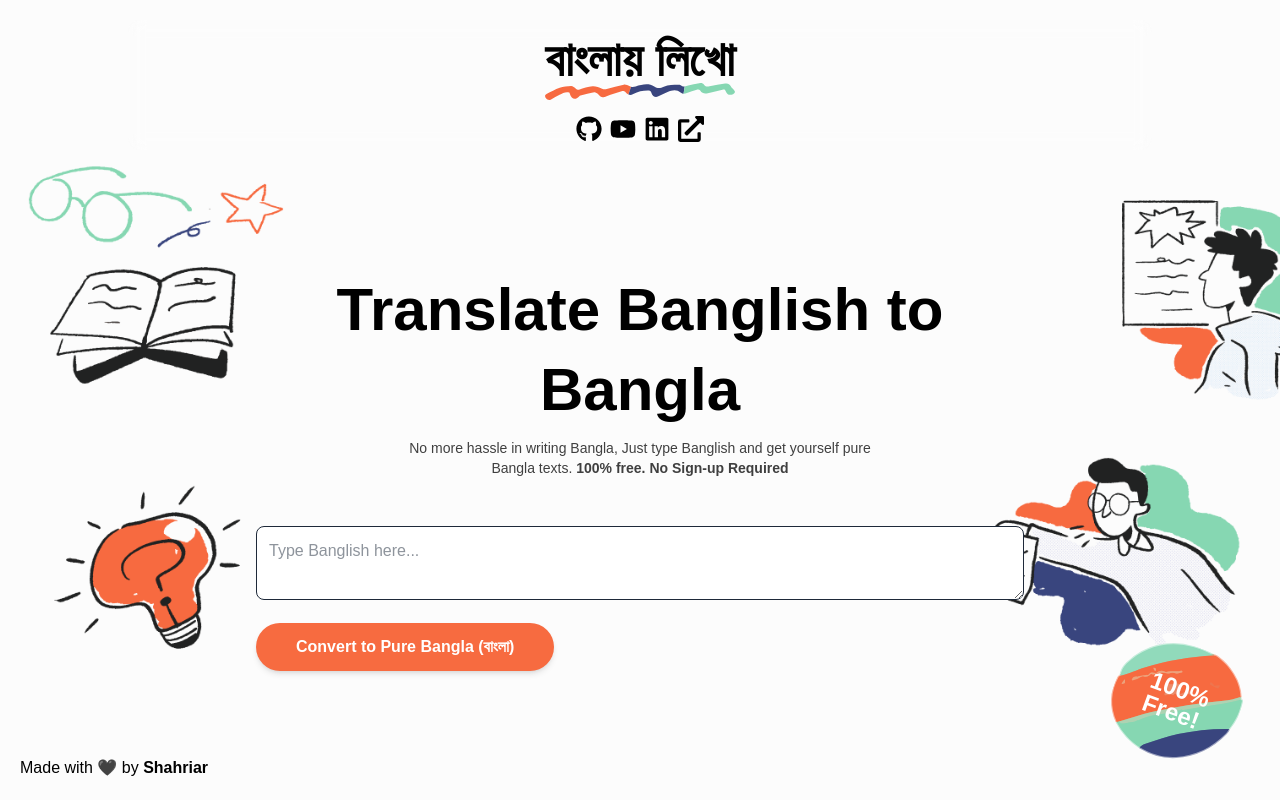
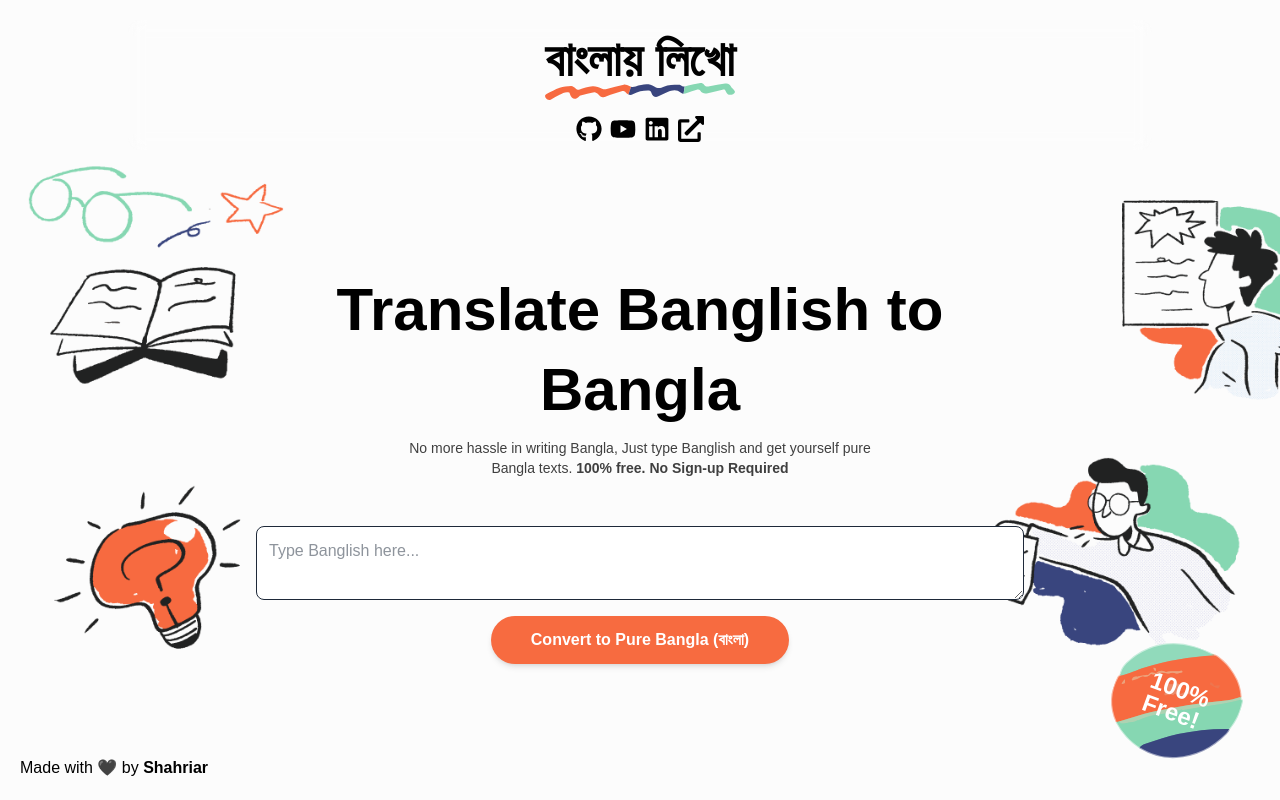
Before and after one commit to ShahriarCode69/banglaylikho, a React (Vite) app: page / in a window 1280 px wide. Built offline with nearby package versions, Linux system fonts and the light colour scheme; a small style sheet from the web is missing; what tailwindcss-motion would draw is missing.

Commit message:
chatbox center

```diff
--- a/src/Components/Chatbox.jsx
+++ b/src/Components/Chatbox.jsx
@@ -93,7 +93,7 @@ const Chatbox = () => {
   };
 
   return (
-    <section className="relative mt-12 space-y-4">
+    <section className="relative mt-12 space-y-4 flex-center flex-col">
       <textarea
         onChange={handleInputChange}
         value={banglishInput}
@@ -103,7 +103,7 @@ const Chatbox = () => {
       <button
         onClick={handleConvert}
         disabled={!banglishInput.trim() || isLoading}
-        className={`rounded-full bg-primary px-10 py-3 font-semibold text-white shadow-md transition-all hover:bg-secondary focus:ring-4 focus:ring-indigo-500/50 ${
+        className={`rounded-full bg-primary mx-auto px-10 py-3 font-semibold text-white shadow-md transition-all hover:bg-secondary focus:ring-4 focus:ring-indigo-500/50 ${
           !banglishInput.trim() || isLoading
             ? "cursor-not-allowed"
             : ""
@@ -113,7 +113,7 @@ const Chatbox = () => {
       </button>
 
       {banglaOutput && !banglaOutput.includes("Translating") && (
-        <div className="relative">
+        <div className="relative w-full">
           <textarea
             readOnly
             value={banglaOutput}
```
